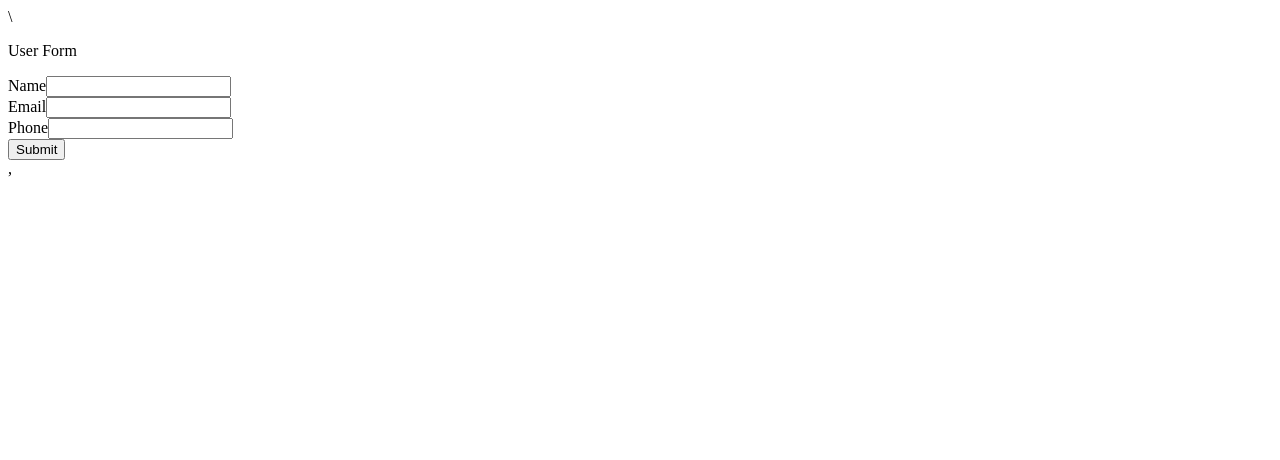
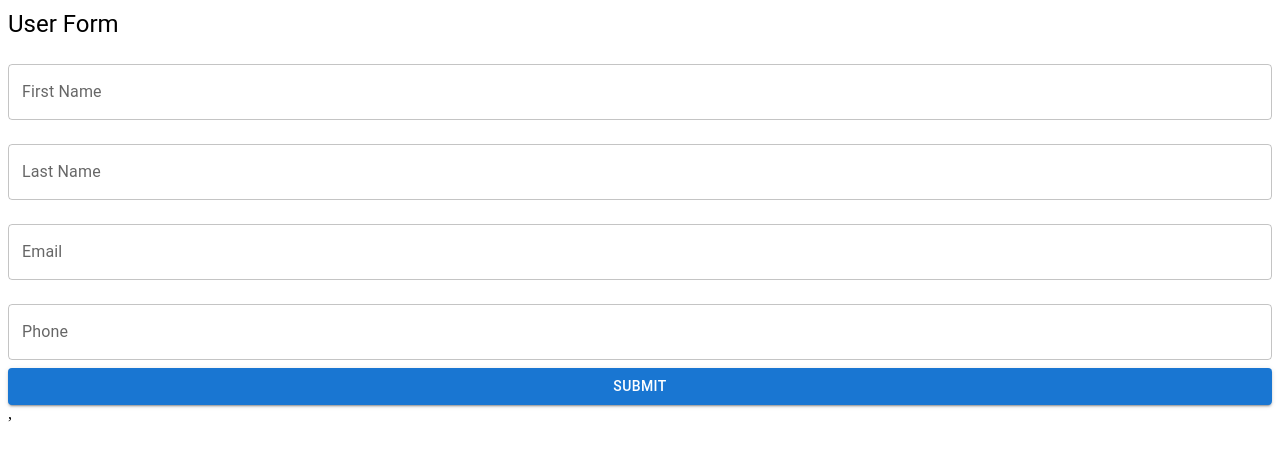
Before and after one commit to codenameobi/react-crud-frontend, a React (Vite) app: page /adduser in a window 1280 px wide. Shown: the top 460 px of the page. Built offline with nearby package versions, Linux system fonts and the light colour scheme; no server answers.

Commit message:
add handleSubmit function

```diff
--- a/src/App.jsx
+++ b/src/App.jsx
@@ -10,6 +10,7 @@ function App() {
   const [users, setUsers] = useState([]);
 
 
+  useEffect(() => {
     const fetchUsers = async () => {
       try {
         const { data } = await axios.get(
@@ -20,9 +21,6 @@ function App() {
         console.log(error);
       }
     };
-
-
-  useEffect(() => {
     fetchUsers();
   }, []);
   return (
--- a/src/pages/AddUser.jsx
+++ b/src/pages/AddUser.jsx
@@ -1,61 +1,108 @@
-import React, { useState } from 'react'
-import {useNavigate } from "react-router";
+import React, { useState } from 'react';
+import { useNavigate } from "react-router";
 import axios from 'axios';
+import { TextField, Button, Typography } from '@mui/material'; // Import MUI components
+
 const AddUser = () => {
     const navigate = useNavigate();
-    const createUserApi = "https://67e475a72ae442db76d48145.mockapi.io/users"
+    const createUserApi = "https://67e475a72ae442db76d48145.mockapi.io/users";
+
     const [user, setUser] = useState({
-        name: "",
+        firstName: "",
+        lastName: "",
         email: "",
         phone: ""
-    })
+    });
 
+    const [error, setError] = useState(""); // Error state
 
-    const handelInput = (event) => {
+    const handleInput = (event) => {
         event.preventDefault();
         const { name, value } = event.target;
-        console.log(name, value)
         setUser({ ...user, [name]: value });
-    }
+    };
 
-    const handelSubmit = async (event) => {
+    const handleSubmit = async (event) => {
         event.preventDefault();
-        console.log(user)
         try {
-            const response = await axios.post(createUserApi, user).then(function (response) {
-                console.log(response);
-                setUser({name: "",email: "",phone: ""})
-                navigate('/');
-            }).catch(function (error) {
-                console.log(error);});
+            const response = await axios.post(createUserApi, user);
+            console.log(response);
+            setUser({
+                firstName: "",
+                lastName: "",
+                email: "",
+                phone: ""
+            }); // Reset form after successful submission
+            navigate('/'); // Redirect to the home page
         } catch (error) {
-            setError(error.message);
+            console.error(error);
+            setError("Error creating user. Please try again later.");
         }
-    }
+    };
 
     return (
-        <div className='user-form'>
-            <div className='heading'>\
+        <div className="user-form">
+            <Typography variant="h5" gutterBottom>User Form</Typography>
 
-                <p>User Form</p>
-            </div>
-            <form onSubmit={handelSubmit}>
+            {error && <div className="error" style={{ color: 'red', marginBottom: '10px' }}>{error}</div>} {/* Display error if exists */}
+
+            <form onSubmit={handleSubmit}>
                 <div className="mb-3">
-                    <label for="name" className="form-label">Name</label>
-                    <input type="text" className="form-control" id="name" name="name" value={user.name} onChange={handelInput} />
+                    <TextField
+                        label="First Name"
+                        variant="outlined"
+                        fullWidth
+                        name="firstName"
+                        value={user.firstName}
+                        onChange={handleInput}
+                        margin="normal"
+                    />
                 </div>
-                <div className="mb-3 mt-3">
-                    <label for="email" className="form-label">Email</label>
-                    <input type="email" className="form-control" id="email" name="email" value={user.email} onChange={handelInput} />
+
+                <div className="mb-3">
+                    <TextField
+                        label="Last Name"
+                        variant="outlined"
+                        fullWidth
+                        name="lastName"
+                        value={user.lastName}
+                        onChange={handleInput}
+                        margin="normal"
+                    />
                 </div>
+
                 <div className="mb-3">
-                    <label for="pwd" className="form-label">Phone</label>
-                    <input type="text" className="form-control" id="phone" name="phone" value={user.phone} onChange={handelInput} />
+                    <TextField
+                        label="Email"
+                        variant="outlined"
+                        fullWidth
+                        name="email"
+                        value={user.email}
+                        onChange={handleInput}
+                        margin="normal"
+                        type="email"
+                    />
                 </div>
-                <button type="submit" className="btn btn-primary submit-btn">Submit</button>
+
+                <div className="mb-3">
+                    <TextField
+                        label="Phone"
+                        variant="outlined"
+                        fullWidth
+                        name="phone"
+                        value={user.phone}
+                        onChange={handleInput}
+                        margin="normal"
+                        type="text"
+                    />
+                </div>
+
+                <Button type="submit" variant="contained" color="primary" fullWidth>
+                    Submit
+                </Button>
             </form>
         </div>
-    )
-}
+    );
+};
 
-export default AddUser
+export default AddUser;
--- a/src/pages/UsersList.jsx
+++ b/src/pages/UsersList.jsx
@@ -11,7 +11,6 @@ import {
 import Grid from "@mui/material/Grid2";
 import EmailIcon from "@mui/icons-material/Email";
 import PhoneIcon from "@mui/icons-material/Phone";
-import LanguageIcon from "@mui/icons-material/Language";
 import AddIcon from "@mui/icons-material/Add";
 import SettingsIcon from "@mui/icons-material/Settings";
 import { useNavigate, useParams } from "react-router";
```
Lines whose indentation alone changed are shown as unchanged.
